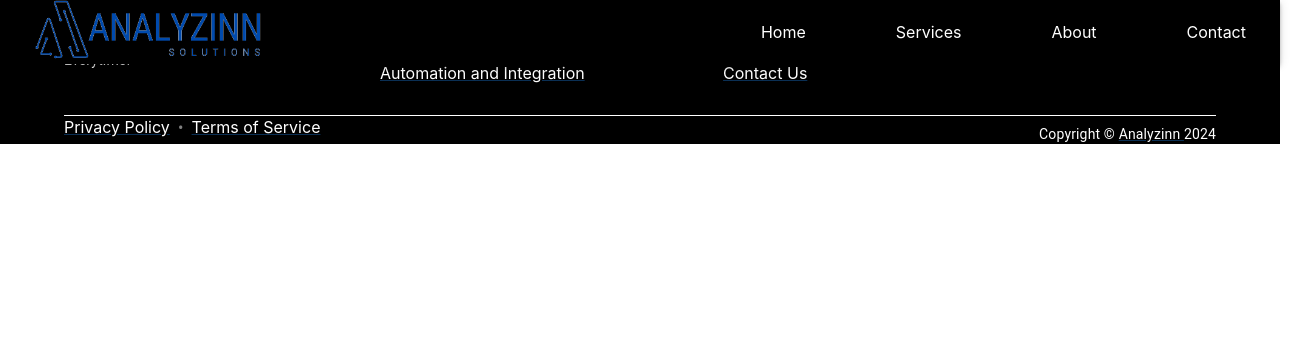
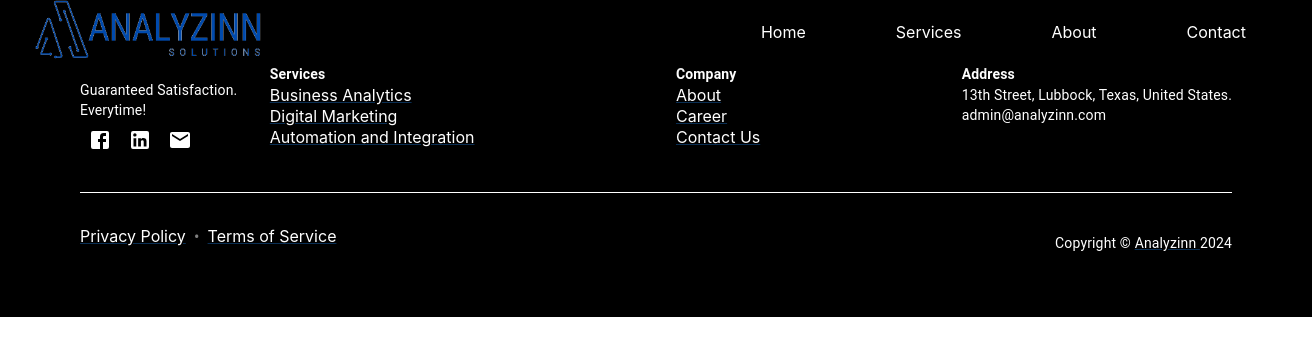
Before and after one commit to talhaha1/Front-End-react-project, a React (Create React App) app: page / in a window 1280 px wide. Shown: the top 356 px of the page, 1312 px wide, since content can reach past the window. Built offline with nearby package versions, Linux system fonts and the light colour scheme.

Commit message:
smaller width

```diff
--- a/src/Components/Footer/footer.js
+++ b/src/Components/Footer/footer.js
@@ -1,4 +1,4 @@
-// Footer.js
+
 import React from 'react';
 import IconButton from '@mui/material/IconButton';
 import FacebookIcon from '@mui/icons-material/Facebook';
@@ -39,18 +39,21 @@ export default function Footer() {
               <IconButton
                 href="https://www.facebook.com/analyzinn"
                 aria-label="Facebook"
+                sx={{ color: 'white' }}
               >
                 <FacebookIcon />
               </IconButton>
               <IconButton
                 href="https://www.linkedin.com/company/analyzinn/"
                 aria-label="LinkedIn"
+                sx={{ color: 'white' }}
               >
                 <LinkedInIcon />
               </IconButton>
               <IconButton
                 href="mailto:admin@analyzinn.com"
                 aria-label="Email"
+                sx={{ color: 'white' }}
               >
                 <EmailIcon />
               </IconButton>
--- a/src/Components/Footer/style.js
+++ b/src/Components/Footer/style.js
@@ -1,4 +1,3 @@
-// FooterStyles.js
 import { styled } from '@mui/material/styles';
 import Box from '@mui/material/Box';
 import Container from '@mui/material/Container';
@@ -9,25 +8,22 @@ export const FooterBox = styled(Box)(({ theme }) => ({
   width: '100%',
   backgroundColor: 'black',
   color: 'white',
-  paddingY: theme.spacing(8, 10),
+  padding: theme.spacing(8, 2),
 }));
 
 export const FooterContainer = styled(Container)({
   display: 'flex',
   flexDirection: 'column',
-  alignItems: 'center',
-  maxWidth: '800px', // Adjust the maxWidth as needed
+  maxWidth: '1000px', // Adjust the maxWidth as needed
   margin: '0 auto', // Center the container horizontally
 });
 
 export const TopSection = styled(Box)(({ theme }) => ({
   display: 'flex',
   flexDirection: 'column',
-  alignItems: 'center',
   [theme.breakpoints.up('md')]: {
     flexDirection: 'row',
     justifyContent: 'space-between',
-    alignItems: 'center',
   },
   width: '100%',
   marginBottom: theme.spacing(4),
@@ -36,11 +32,8 @@ export const TopSection = styled(Box)(({ theme }) => ({
 export const InfoSection = styled(Box)(({ theme }) => ({
   display: 'flex',
   flexDirection: 'column',
-  alignItems: 'center',
   marginBottom: theme.spacing(4),
   [theme.breakpoints.up('md')]: {
-    flexDirection: 'row',
-    marginRight: theme.spacing(8),
     marginBottom: 0,
   },
 }));
@@ -50,9 +43,9 @@ export const InfoSections = styled(Box)(({ theme }) => ({
   flexDirection: 'column',
   gap: theme.spacing(2),
   width: '100%',
-  justifyContent: 'space-between',
-  [theme.breakpoints.up('sm')]: {
+  [theme.breakpoints.up('md')]: {
     flexDirection: 'row',
+    justifyContent: 'space-between',
   },
 }));
 
@@ -66,7 +59,7 @@ export const FooterBottom = styled(Box)(({ theme }) => ({
   display: 'flex',
   flexDirection: 'column',
   justifyContent: 'space-between',
-  paddingTop: theme.spacing(4, 8),
+  paddingTop: theme.spacing(4),
   width: '100%',
   borderTop: '1px solid',
   borderColor: 'divider',
```
